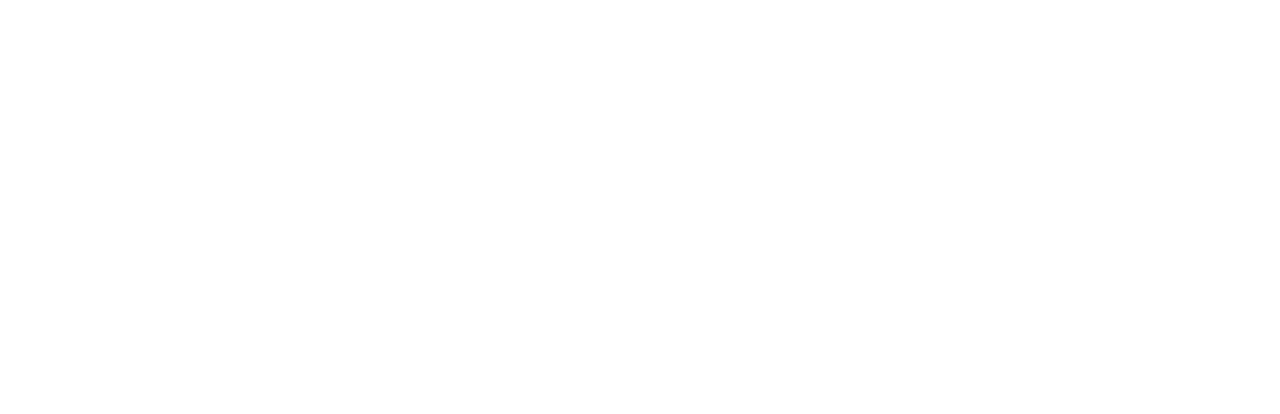
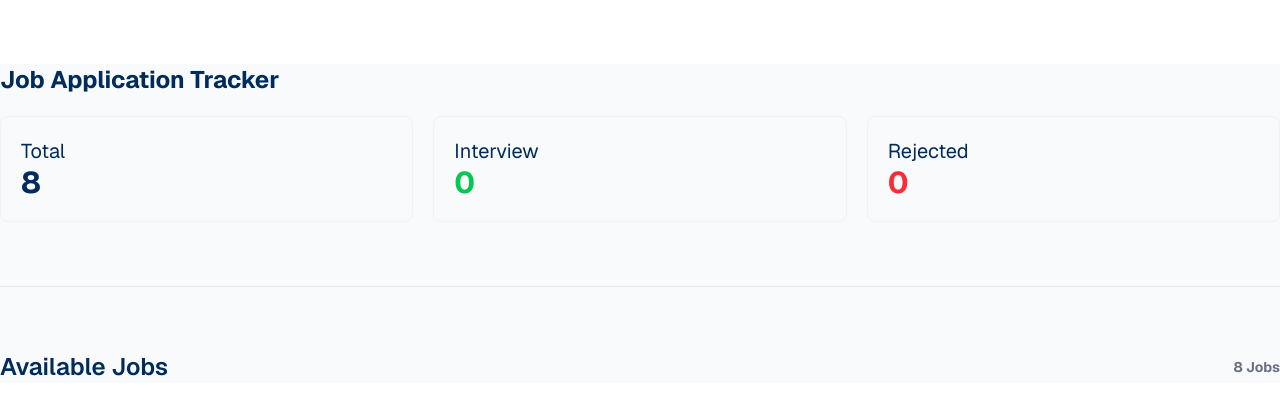
Before and after one commit to SayeedSAMI/B13-A4-PH-Job-Tracker, a plain HTML site: page index.html in a window 1280 px wide. Drawn offline with nearby package versions, Linux system fonts and the light colour scheme.

Commit message:
Feat :necessary files & links added

```diff
--- a/index.html
+++ b/index.html
@@ -1,11 +1,59 @@
-<!DOCTYPE html>
+<!doctype html>
 <html lang="en">
-<head>
-    <meta charset="UTF-8">
-    <meta name="viewport" content="width=device-width, initial-scale=1.0">
+  <head>
+    <meta charset="UTF-8" />
+    <meta name="viewport" content="width=device-width, initial-scale=1.0" />
+
+    <!-- google fonts Geist -->
+    <link rel="preconnect" href="https://fonts.googleapis.com" />
+    <link rel="preconnect" href="https://fonts.gstatic.com" crossorigin />
+    <link
+      href="https://fonts.googleapis.com/css2?family=Geist:wght@100..900&display=swap"
+      rel="stylesheet"
+    />
+
+    <!-- daisy ui & tailwind links  -->
+    <link
+      href="https://cdn.jsdelivr.net/npm/daisyui@5"
+      rel="stylesheet"
+      type="text/css"
+    />
+    <script src="https://cdn.jsdelivr.net/npm/@tailwindcss/browser@4"></script>
+
+    <style>
+      * {
+        font-family: "Geist", sans-serif;
+      }
+    </style>
+
     <title>JOB TRACKER</title>
-</head>
-<body>
-
-</body>
+  </head>
+  <body class="bg-[#F8FAFC]">
+    <div class="max-w-7xl mx-auto mt-16 text-[#002C5C]">
+      <h1 class="font-bold text-2xl">Job Application Tracker</h1>
+      <div class="grid grid-cols-3 mt-5 gap-5">
+        <div class="border border-[#F1F2F4] p-5 rounded-lg">
+          <h3 class="font-normal text-xl">Total</h3>
+          <h1 class="font-bold text-3xl">8</h1>
+        </div>
+        <div class="border border-[#F1F2F4] p-5 rounded-lg">
+          <h3 class="font-normal text-xl">Interview</h3>
+          <h1 class="font-bold text-3xl">
+            <span class="text-green-500">0</span>
+          </h1>
+        </div>
+        <div class="border border-[#F1F2F4] p-5 rounded-lg">
+          <h3 class="font-normal text-xl">Rejected</h3>
+          <h1 class="font-bold text-3xl">
+            <span class="text-red-500">0</span>
+          </h1>
+        </div>
+      </div>
+      <div class="h-[1px] mt-16 mb-16 bg-[#E6E7E9]"></div>
+      <div class="flex justify-between items-center">
+        <h1 class="text-2xl font-semibold">Available Jobs</h1>
+        <h2 class="font-bold text-sm text-gray-500">8 Jobs</h2>
+      </div>
+    </div>
+  </body>
 </html>
```
Also changed, not shown: tailwind.config.js (added).
